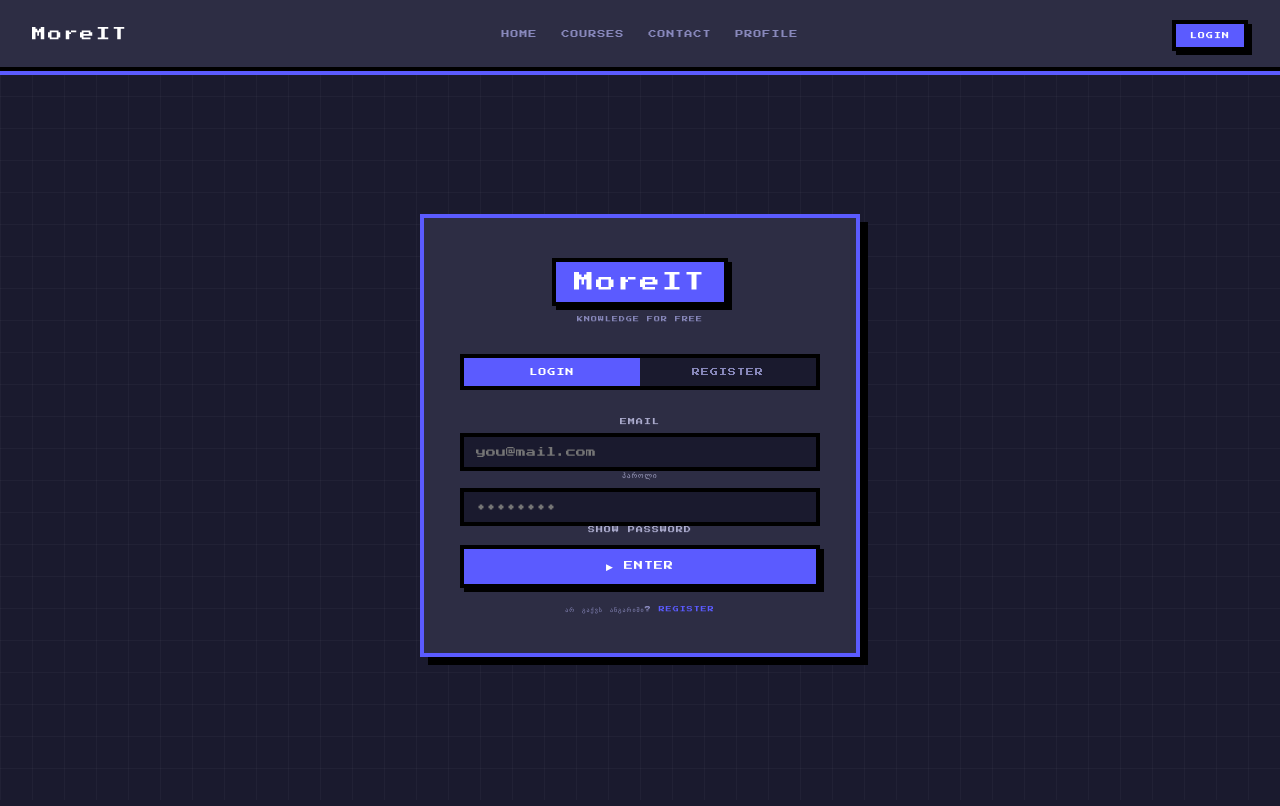
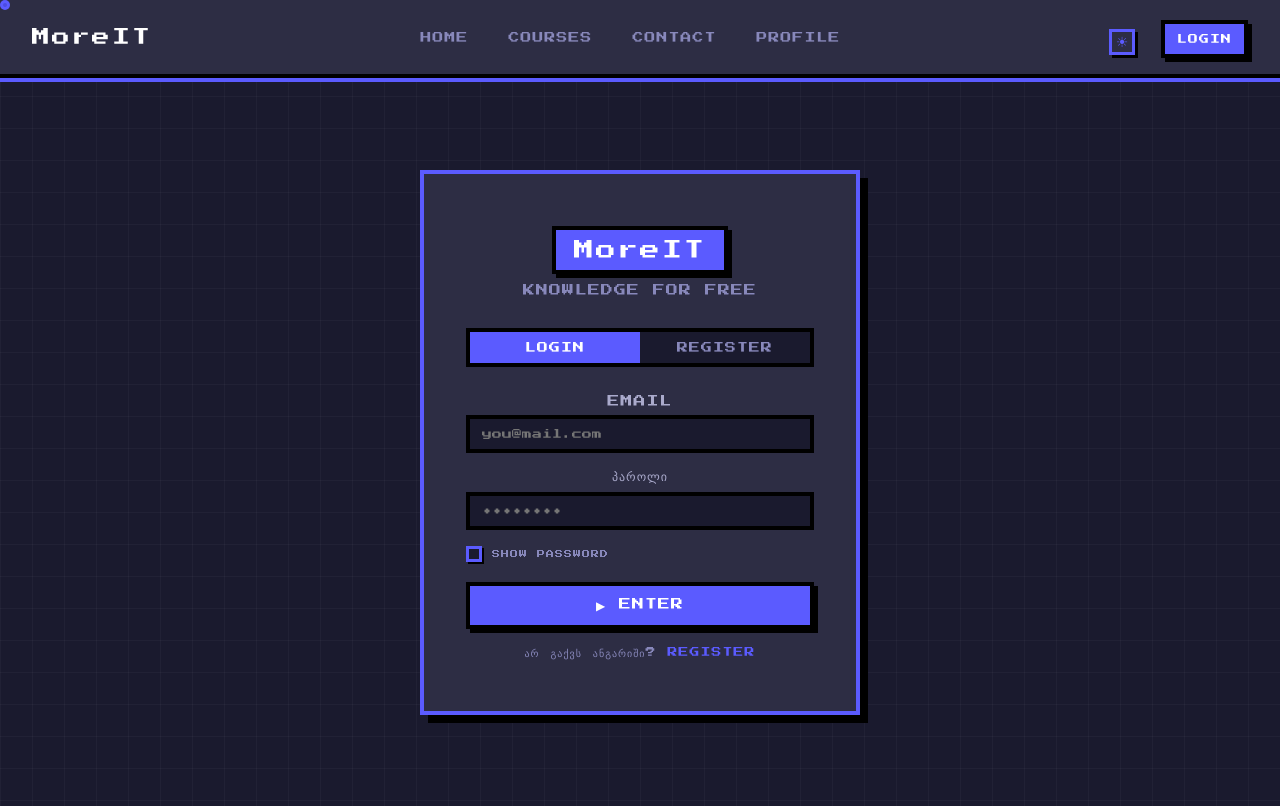
Before and after one commit to salometsutskiridze/moreit, a React (Vite) app in the folder frontend/: page /login in a window 1280 px wide. Built offline with nearby package versions, Linux system fonts and the light colour scheme.

Commit message:
added titles to pages

```diff
--- a/frontend/src/App.jsx
+++ b/frontend/src/App.jsx
@@ -1,45 +1,63 @@
-import { BrowserRouter, Routes, Route, Navigate } from "react-router-dom";
-import { useState } from "react";
+import { BrowserRouter, Routes, Route } from "react-router-dom";
+import { useState, useEffect, useRef } from "react";
 
-import Navbar          from "./components/Navbar";
-import ProtectedRoute  from "./components/ProtectedRoute";
-
-import AuthPage        from "./pages/AuthPage";
-import HomePage        from "./pages/HomePage";
-import CoursesPage     from "./pages/CoursesPage";
-import CoursePage      from "./pages/CoursePage";
-import ContactPage     from "./pages/ContactPage";
-import ProfilePage     from "./pages/ProfilePage";
-import NotFoundPage    from "./pages/NotFoundPage";
+import Navbar         from "./components/Navbar";
+import ProtectedRoute from "./components/ProtectedRoute";
+import AuthPage       from "./pages/AuthPage";
+import HomePage       from "./pages/HomePage";
+import CoursesPage    from "./pages/CoursesPage";
+import CoursePage     from "./pages/CoursePage";
+import ContactPage    from "./pages/ContactPage";
+import ProfilePage    from "./pages/ProfilePage";
+import NotFoundPage   from "./pages/NotFoundPage";
 
 import "./index.css";
 
 export default function App() {
-  const [user, setUser] = useState(null); // null = not logged in
+  const [user, setUser] = useState(null);
+  const cursor = useRef();
+
+  useEffect(() => {
+    const move  = (e) => {
+      cursor.current.style.left = e.clientX - 6 + "px";
+      cursor.current.style.top  = e.clientY - 6 + "px";
+    };
+    const down = () => cursor.current.classList.add("clicked");
+    const up   = () => cursor.current.classList.remove("clicked");
+
+    window.addEventListener("mousemove", move);
+    window.addEventListener("mousedown", down);
+    window.addEventListener("mouseup",   up);
+    return () => {
+      window.removeEventListener("mousemove", move);
+      window.removeEventListener("mousedown", down);
+      window.removeEventListener("mouseup",   up);
+    };
+  }, []);
 
   return (
+    <>
+      <div className="cursor" ref={cursor} />
       <BrowserRouter>
         <Navbar user={user} onLogout={() => setUser(null)} />
         <Routes>
-        <Route path="/"               element={<HomePage />} />
-        <Route path="/login"          element={<AuthPage onLogin={setUser} />} />
-        <Route path="/courses"        element={<CoursesPage />} />
-        <Route path="/contact"        element={<ContactPage />} />
-
-        {/* Protected — login სავალდებულოა */}
-        <Route path="/courses/:id"    element={
+          <Route path="/"            element={<HomePage />} />
+          <Route path="/login"       element={<AuthPage onLogin={setUser} />} />
+          <Route path="/courses"     element={<CoursesPage />} />
+          <Route path="/contact"     element={<ContactPage />} />
+          <Route path="/courses/:id" element={
             <ProtectedRoute user={user}>
               <CoursePage />
             </ProtectedRoute>
           } />
-        <Route path="/profile"        element={
+          <Route path="/profile"     element={
             <ProtectedRoute user={user}>
               <ProfilePage user={user} />
             </ProtectedRoute>
           } />
-
-        <Route path="*"               element={<NotFoundPage />} />
+          <Route path="*"            element={<NotFoundPage />} />
         </Routes>
       </BrowserRouter>
+    </>
   );
 }
--- a/frontend/src/components/Navbar.jsx
+++ b/frontend/src/components/Navbar.jsx
@@ -1,7 +1,9 @@
 import { Link, useLocation } from "react-router-dom";
+import { useTheme } from "../context/ThemeContext";
 
 export default function Navbar({ user, onLogout }) {
   const { pathname } = useLocation();
+  const { theme, toggle } = useTheme();
   const active = (path) => pathname === path ? "nav-link active" : "nav-link";
 
   return (
@@ -9,13 +11,28 @@ export default function Navbar({ user, onLogout }) {
       <Link to="/" className="nav-brand">MoreIT</Link>
 
       <div className="nav-links">
-        <Link to="/"        className={active("/")}>HOME</Link>
-        <Link to="/courses" className={active("/courses")}>COURSES</Link>
-        <Link to="/contact" className={active("/contact")}>CONTACT</Link>
-        <Link to="/profile" className={active("/profile")}>PROFILE</Link>
+        <Link to="/"        className={active("/")}
+          onMouseDown={e => e.currentTarget.style.transform = "scale(0.85)"}
+          onMouseUp={e => e.currentTarget.style.transform = "scale(1)"}
+          onMouseLeave={e => e.currentTarget.style.transform = "scale(1)"}>HOME</Link>
+        <Link to="/courses" className={active("/courses")}
+          onMouseDown={e => e.currentTarget.style.transform = "scale(0.85)"}
+          onMouseUp={e => e.currentTarget.style.transform = "scale(1)"}
+          onMouseLeave={e => e.currentTarget.style.transform = "scale(1)"}>COURSES</Link>
+        <Link to="/contact" className={active("/contact")}
+          onMouseDown={e => e.currentTarget.style.transform = "scale(0.85)"}
+          onMouseUp={e => e.currentTarget.style.transform = "scale(1)"}
+          onMouseLeave={e => e.currentTarget.style.transform = "scale(1)"}>CONTACT</Link>
+        <Link to="/profile" className={active("/profile")}
+          onMouseDown={e => e.currentTarget.style.transform = "scale(0.85)"}
+          onMouseUp={e => e.currentTarget.style.transform = "scale(1)"}
+          onMouseLeave={e => e.currentTarget.style.transform = "scale(1)"}>PROFILE</Link>
       </div>
 
       <div className="nav-auth">
+        <button className="theme-btn" onClick={toggle}>
+          {theme === "dark" ? "☀" : "☾"}
+        </button>
         {user
           ? <button className="btn small" onClick={onLogout}>LOGOUT</button>
           : <Link to="/login"><button className="btn small">LOGIN</button></Link>
--- a/frontend/src/index.css
+++ b/frontend/src/index.css
@@ -2,8 +2,10 @@
 
 * { box-sizing: border-box; margin: 0; padding: 0; }
 
+
+
 body {
-  background: #1a1a2e;
+  background: var(--bg);
   font-family: 'Press Start 2P', monospace;
   color: #fff;
   min-height: 100vh;
@@ -11,6 +13,7 @@ body {
     linear-gradient(rgba(255,255,255,0.03) 1px, transparent 1px),
     linear-gradient(90deg, rgba(255,255,255,0.03) 1px, transparent 1px);
   background-size: 32px 32px;
+
 }
 
 /* ── NAVBAR ── */
@@ -19,7 +22,7 @@ body {
   align-items: center;
   justify-content: space-between;
   padding: 16px 32px;
-  background: #2d2d44;
+  background: var(--surface);
   border-bottom: 4px solid #000;
   box-shadow: 0 4px 0 #5b5bff;
 }
@@ -31,7 +34,7 @@ body {
   letter-spacing: 2px;
 }
 
-.nav-links { display: flex; gap: 24px; }
+.nav-links { display: flex; gap: 40px; }
 
 .nav-link {
   font-size: 8px;
@@ -40,7 +43,15 @@ body {
   letter-spacing: 1px;
   transition: color 0.1s;
 }
-.nav-link:hover, .nav-link.active { color: #fff; }
+.nav-link:hover, .nav-link.active {
+
+  color: #fff; }
+
+.nav-auth {
+  display: flex;
+  align-items: center;
+  gap: 12px;
+}
 
 /* ── PAGE ── */
 .page {
@@ -80,7 +91,7 @@ body {
 }
 
 .course-card {
-  background: #2d2d44;
+  background: var(--surface);
   border: 4px solid #000;
   box-shadow: 6px 6px 0 #000;
   padding: 28px 24px;
@@ -169,13 +180,14 @@ body {
 
 /* ── AUTH CARD ── */
 .card {
-  background: #2d2d44;
+  background: var(--surface);
   border: 4px solid #5b5bff;
   box-shadow: 8px 8px 0 #000;
-  padding: 40px 36px;
+  padding: 52px 42px;
   width: 100%;
   max-width: 440px;
 }
+
 
 .logo { text-align: center; margin-bottom: 32px; }
 
@@ -217,13 +229,14 @@ label {
 
 input {
   width: 100%;
-  background: #1a1a2e;
+  background: var(--bg);
+  color: var(--text);
   border: 4px solid #000;
-  color: #fff;
   font-family: 'Press Start 2P', monospace;
   font-size: 10px;
   padding: 10px 12px;
   outline: none; display: block;
+  margin-bottom: 16px;
 }
 input:focus { border-color: #5b5bff; }
 input.invalid { border-color: #ff4444; }
@@ -247,10 +260,144 @@ input.invalid { border-color: #ff4444; }
   letter-spacing: 1px; margin-top: 4px;
 }
 .btn:active { transform: translate(4px, 4px); box-shadow: none; }
-.btn.small { width: auto; padding: 8px 14px; font-size: 7px; }
+.btn.small { width: auto; padding: 10px 12px; font-size: 10px; }
 
 .switch {
   text-align: center; font-size: 6px;
   color: #8888bb; margin-top: 18px; letter-spacing: 1px;
 }
 .switch a { color: #5b5bff; cursor: pointer; text-decoration: none; }
+
+
+* { cursor: none !important; }
+
+
+.cursor {
+  width: 10px;
+  height: 10px;
+  background: #5b5bff;
+  border-radius: 50%;
+  position: fixed;
+  pointer-events: none;
+  z-index: 9999;
+  transition: transform 0.1s;
+  display: flex;
+  align-items: center;
+  justify-content: center;
+}
+
+.cursor::after {
+  content: '';
+  width: 4px;
+  height: 4px;
+  background: #3b3bbe75;
+  border-radius: 50%;
+}
+
+.cursor.clicked {
+  transform: scale(0.5);
+}
+
+.page-title { font-size: 28px; }
+.page-sub   { font-size: 11px; }
+.nav-link   {
+  font-size: 11px;
+  transition: transform 0.1s;
+ }
+.nav-brand  { font-size: 18px; }
+.course-label { font-size: 15px; }
+.course-desc  { font-size: 9px;  }
+.label        { font-size: 9px;  }
+.tab          { font-size: 11px; }
+.btn          { font-size: 12px; }
+
+label        { font-size: 12px; }
+.switch      { font-size: 10px;  }
+.logo-sub    { font-size: 12px;  }
+.err         { font-size: 12px;  }
+
+.show-pass-label {
+  display: flex;
+  align-items: center;
+  gap: 10px;
+  font-size: 8px;
+  color: #8888bb;
+  margin-bottom: 16px;
+  cursor: none;
+}
+
+.show-pass-label input[type=checkbox] {
+  display: none;
+}
+
+.show-pass-label .box {
+  width: 16px;
+  height: 16px;
+  background: #1a1a2e;
+  border: 3px solid #5b5bff;
+  box-shadow: 2px 2px 0 #000;
+  display: flex;
+  align-items: center;
+  justify-content: center;
+  flex-shrink: 0;
+}
+
+.show-pass-label .box.checked::after {
+  content: '';
+  width: 6px;
+  height: 6px;
+  background: #5b5bff;
+}
+
+.theme-dark {
+  --bg:      #1a1a2e;
+  --surface: #2d2d44;
+  --text:    #ffffff;
+  --muted:   #8888bb;
+  --accent:  #5b5bff;
+}
+
+.theme-light {
+  --bg:      #1a1a1a;
+  --surface: #2a2a2a;
+  --text:    #ffffff;
+  --muted:   #888888;
+  --accent:  #777777;
+}
+
+.btn          { background: var(--accent); }
+.tab.active   { background: var(--accent); }
+.logo-box     { background: var(--accent); }
+.nav-link.active { color: var(--accent);   }
+.course-btn   { color: var(--accent);      }
+.section-title{ color: var(--accent);      }
+.switch a     { color: var(--accent);      }
+.card         { border-color: var(--accent); }
+.lang-btn     { border-color: var(--accent); color: var(--accent); }
+.show-pass-label .box { border-color: var(--accent); }
+.show-pass-label .box.checked::after { background: var(--accent); }
+input:focus   { border-color: var(--accent); }
+.navbar       { box-shadow: 0 4px 0 var(--accent); }
+
+
+.theme-btn {
+  background: var(--surface);
+  border: 3px solid var(--accent);
+  color: var(--accent);
+  font-size: 14px;
+  width: 26px;
+  height: 26px;
+  display: flex;
+  align-items: center;
+  justify-content: center;
+  box-shadow: 3px 3px 0 #000;
+  cursor: none;
+  margin-right: 14px;
+  transition: transform 0.1s;
+  margin-top: 10px;
+}
+
+.theme-btn:active {
+  transform: translate(3px, 3px);
+  box-shadow: none;
+}
--- a/frontend/src/main.jsx
+++ b/frontend/src/main.jsx
@@ -1,9 +1,12 @@
 import React from "react";
 import ReactDOM from "react-dom/client";
 import App from "./App";
+import { ThemeProvider } from "./context/ThemeContext";
 
 ReactDOM.createRoot(document.getElementById("root")).render(
   <React.StrictMode>
-    <App />
+    <ThemeProvider>
+      <App />
+    </ThemeProvider>
   </React.StrictMode>
 );
```
Lines whose indentation alone changed are shown as unchanged.
